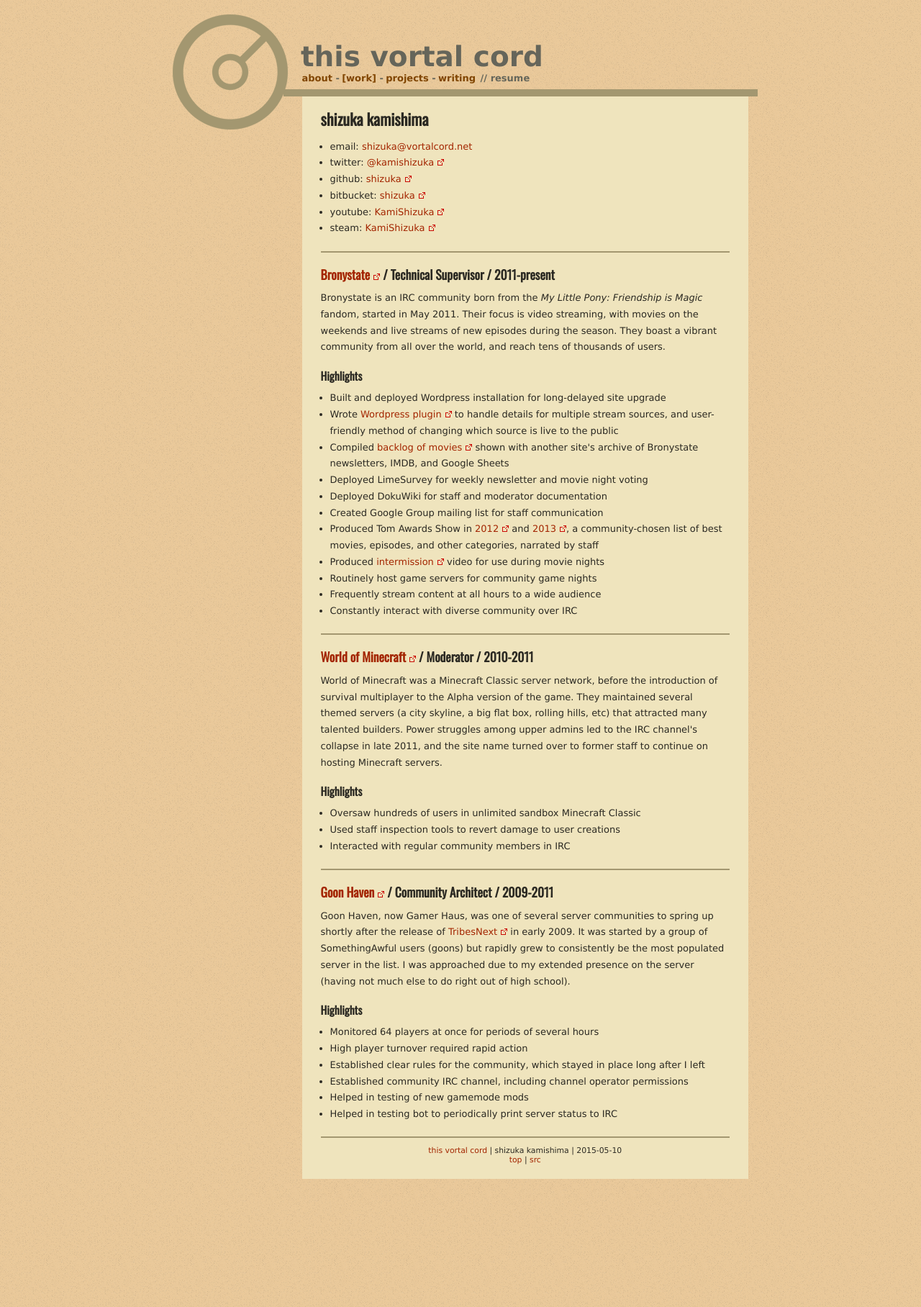
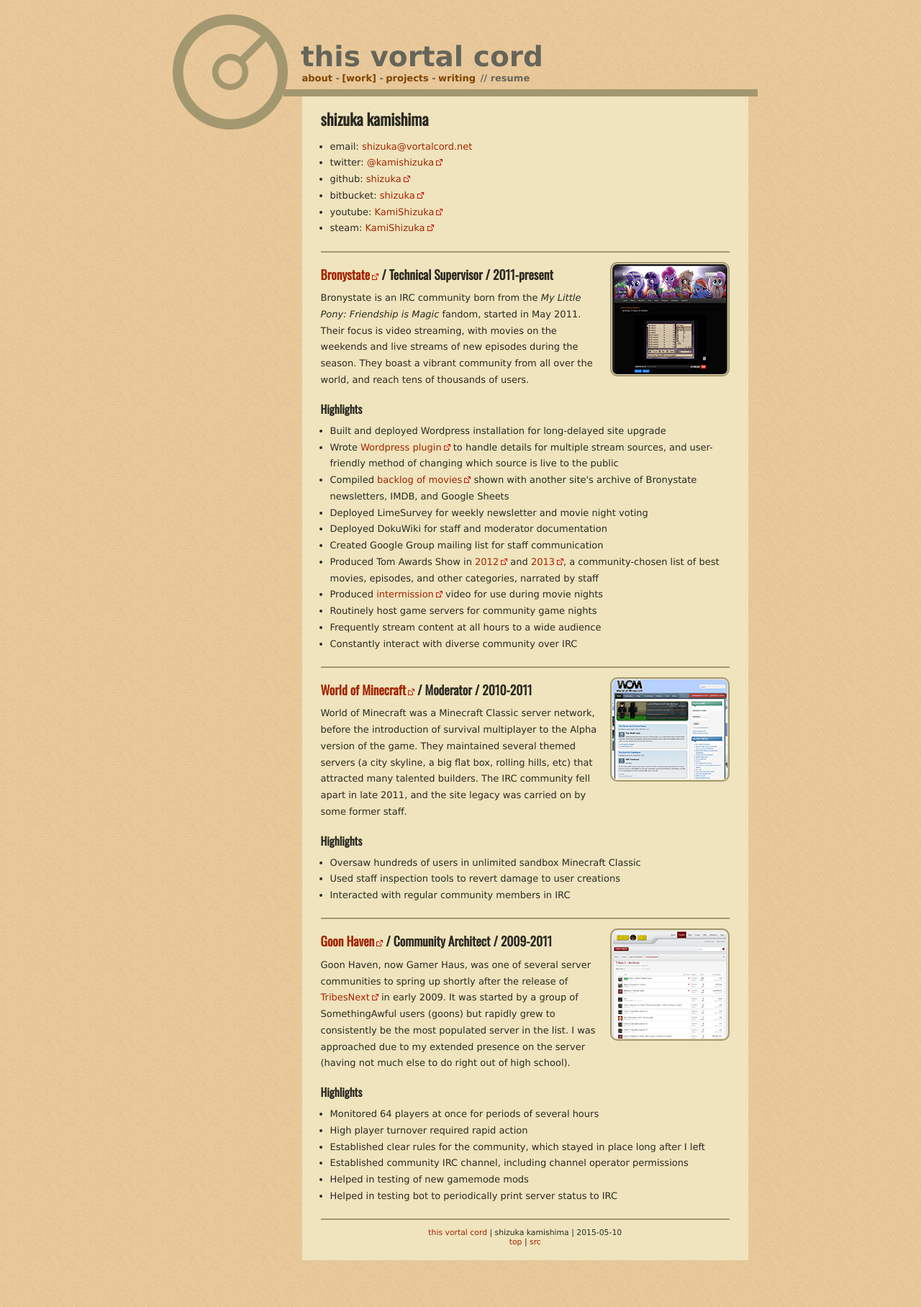
Before and after one commit to shizuka/shizuka.github.io, a Jekyll site: the page built from work/index.md, in a window 1280 px wide. Shown: the whole page at 72% size. Built offline with Jekyll 4.4.1, drawn with Linux system fonts in a browser that asks for light colours; some web fonts are replaced.

Commit message:
added images to resume
/work/

```diff
--- a/assets/css/main.css
+++ b/assets/css/main.css
@@ -1,6 +1,3 @@
----
-layout: css
----
 /*
  * This Vortal Cord
  * Shizuka Kamishima - 2015-05-07
@@ -22,7 +19,7 @@
   font-family: Verdana, Geneva, sans-serif;
   font-size: small;
   background-color: #EAC99A;
-  background-image: url("{{ '/assets/img/100-75-5-monochrome.png' }}");
+  background-image: url("/assets/img/100-75-5-monochrome.png");
   background-attachment: fixed;
 }
 
@@ -38,7 +35,7 @@
   height: 160px;
   float: left;
   overflow: hidden;
-  background: url("{{ '/assets/img/logo160.png' }}") 0 0 no-repeat;
+  background: url("/assets/img/logo160.png") 0 0 no-repeat;
   text-decoration: none;
   position: fixed;
   margin-top: 1.5em;
@@ -60,7 +57,7 @@
   position: fixed;
   padding-top: 4.5em;
   background-color: #EAC99A;
-  background-image: url("{{ '/assets/img/100-75-5-monochrome.png' }}");
+  background-image: url("/assets/img/100-75-5-monochrome.png");
   z-index: 1;
 }
 
@@ -159,8 +156,8 @@
 /* external links */
 a[href^="http://"]:after,
 a[href^="https://"]:after {
-  content: url('{{ '/assets/img/extlink.png' }}');
-  margin: 0 0 0 5px;
+  content: url('/assets/img/extlink.png');
+  margin: 0 0 0 3px;
 }
 
 /* excepting us for external links */
--- a/work/index.md
+++ b/work/index.md
@@ -22,7 +22,14 @@
 [gh]: http://gamer.haus/
 [tn]: http://www.tribesnext.com/
 
+[imgbrst]: brst-spike-theater.png
+[imgwom]: wom-frontpage.png
+[imggh]: gh-forums.png
+
 -----
+
+[![Bronystate Spike theater][imgbrst]][brst]{: .noext}
+{: .floatright}
 
 ## [Bronystate][brst] / Technical Supervisor / 2011-present
 
@@ -53,14 +60,17 @@
 
 -----
 
+[![World of Minecraft front page][imgwom]][wom]{: .noext}
+{: .floatright}
+
 ## [World of Minecraft][wom] / Moderator / 2010-2011
 
 World of Minecraft was a Minecraft Classic server network, before the
 introduction of survival multiplayer to the Alpha version of the game. They
 maintained several themed servers (a city skyline, a big flat box, rolling
-hills, etc) that attracted many talented builders. Power struggles among
-upper admins led to the IRC channel's collapse in late 2011, and the site
-name turned over to former staff to continue on hosting Minecraft servers.
+hills, etc) that attracted many talented builders. The IRC community fell
+apart in late 2011, and the site legacy was carried on by some former
+staff.
 
 ### Highlights
 
@@ -69,6 +79,9 @@
 - Interacted with regular community members in IRC
 
 -----
+
+[![Gamer Haus forums][imggh]][gh]{: .noext}
+{: .floatright}
 
 ## [Goon Haven][gh] / Community Architect / 2009-2011
 
```
Also changed, not shown: work/brst-spike-theater.png (added), work/gh-forums.png (added), work/wom-frontpage.png (added).
